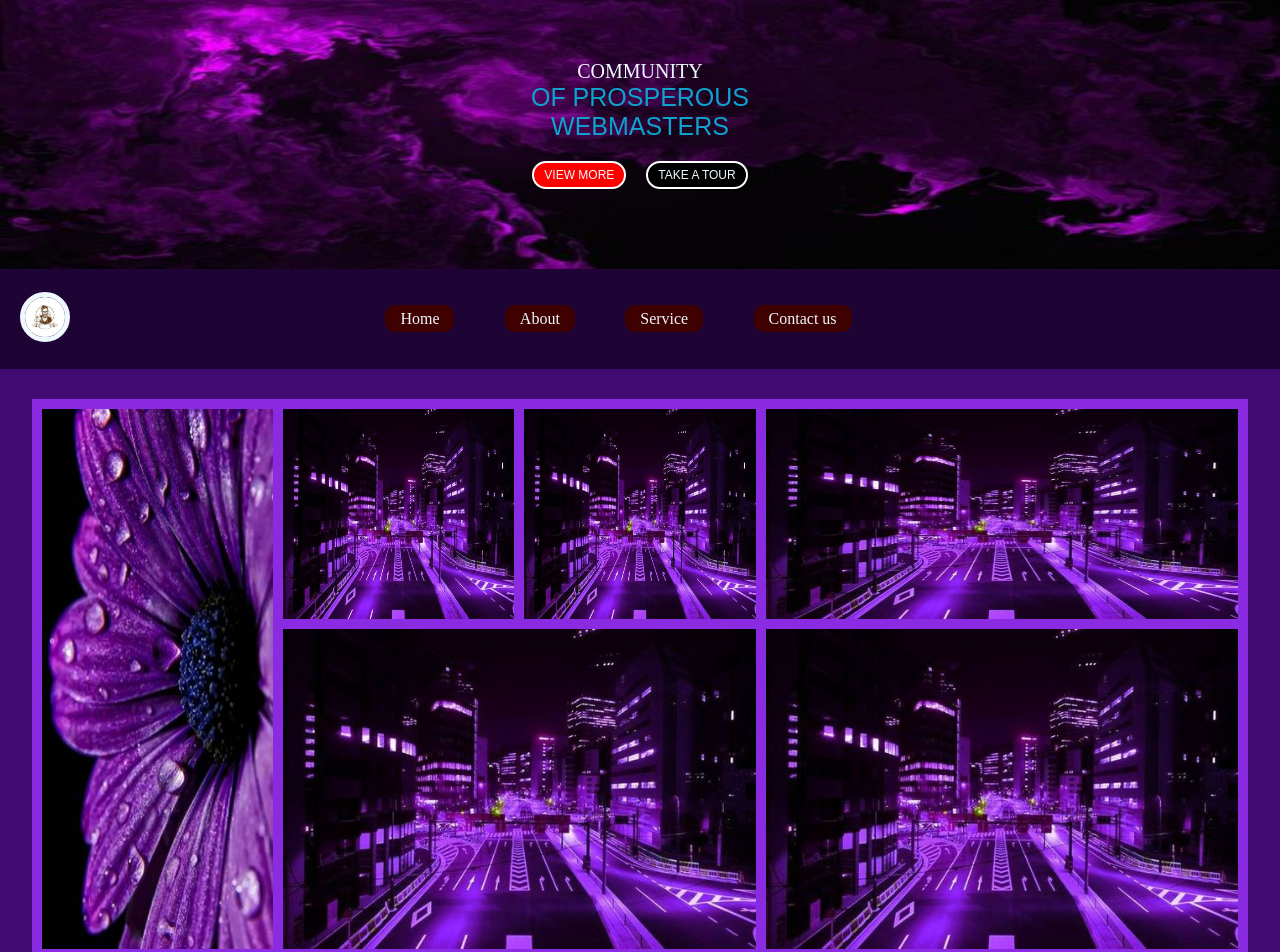
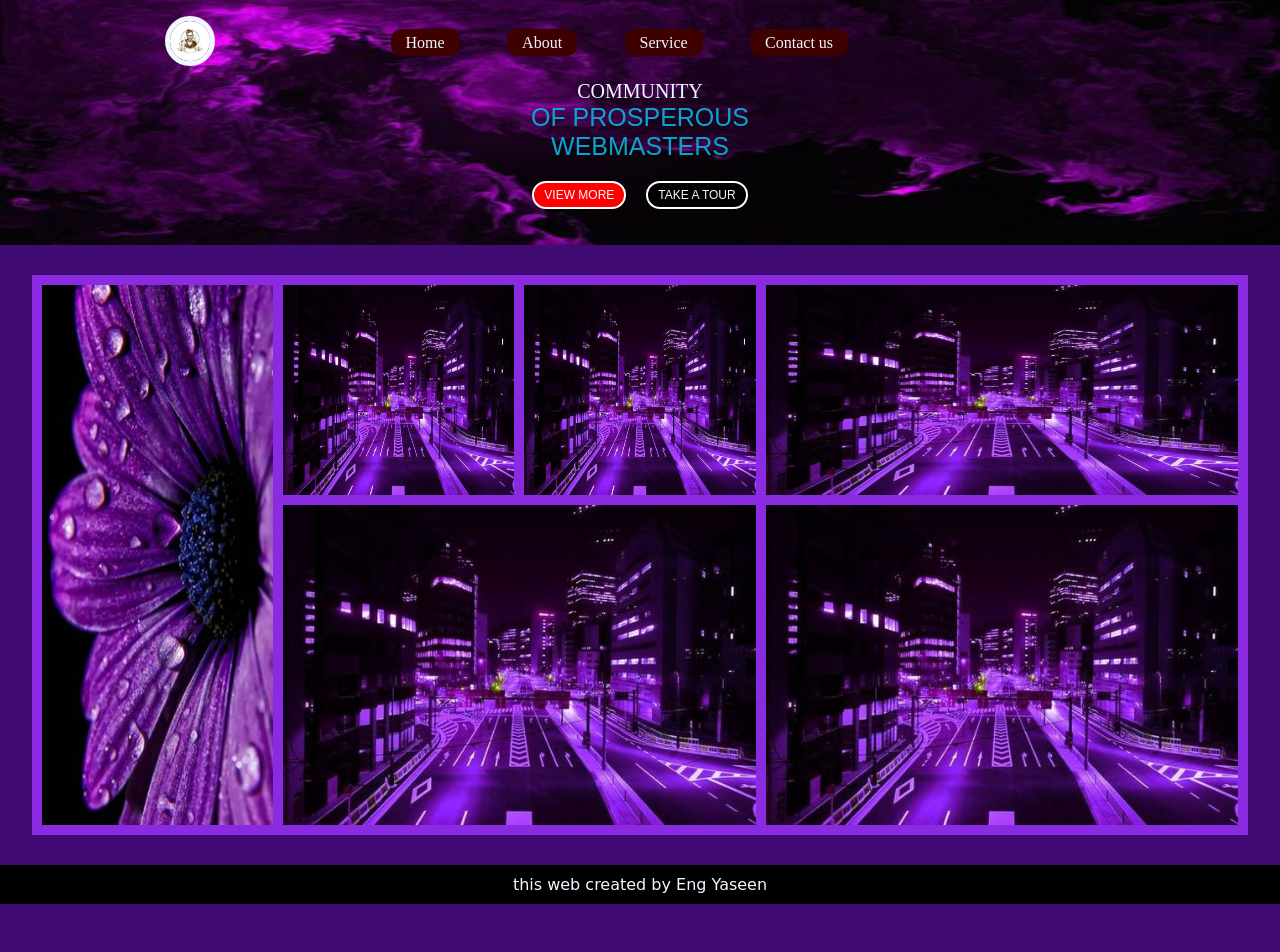
Before and after one commit to yaseen74/speed-web, a plain HTML site: page index.html in a window 1280 px wide. Shown: the top 952 px of the page. After the commit the page ends 904 px from the top, so only its background shows below. Drawn offline with Linux system fonts and the light colour scheme.

Commit message:
handle css

```diff
--- a/index.html
+++ b/index.html
@@ -7,7 +7,22 @@
     <link rel="stylesheet" href="style13.css">
 </head>
 <body>
+
     <div class="backgroundpic">
+        <div class="header">
+            <div class="logo">
+                <img class="img1" src="task 10 images/IMG-20250308-WA0017.jpg" alt="">
+            </div>
+
+            <div class="navbar">
+                <ul>
+                    <li><a href="#">Home</a></li>
+                    <li><a href="#">About</a></li>
+                    <li><a href="#">Service</a></li>
+                    <li><a href="#">Contact us</a></li>
+                </ul>
+            </div>
+        </div>
 
         <div class="paragraphs">
             <p class="p1">COMMUNITY</p>
@@ -20,22 +35,6 @@
             <button class="button2">TAKE A TOUR</button>
         </div>
 
-    </div>
-
-    <div class="header">
-
-        <div class="logo">
-            <img class="img1" src="task 10 images/IMG-20250308-WA0017.jpg" alt="">
-        </div>
-
-        <div class="navbar">
-            <ul>
-                <li><a href="#">Home</a></li>
-                <li><a href="#">About</a></li>
-                <li><a href="#">Service</a></li>
-                <li><a href="#">Contact us</a></li>
-            </ul>
-        </div>
     </div>
 
     <div class="parent">
--- a/style13.css
+++ b/style13.css
@@ -12,7 +12,10 @@ body {
     background-image: url("task 10 images/IMG-20250308-WA0021.jpg");
     background-size: 100% 100%;
     text-align: center;
-    padding: 60px;
+    padding: 2vh;
+}
+.paragraphs {
+    margin: 10px 0;
 }
 .paragraphs .p1 {
     color: aliceblue;
@@ -58,9 +61,7 @@ body {
 /* دول الهيدر */
 .header {
     width: 100%;
-    height: 100px;
     padding-left: 20px;
-    background-color: rgb(29, 4, 53);
     display: flex;
     align-items: center;
     justify-content: space-evenly;
@@ -74,7 +75,6 @@ body {
     border: 5px solid aliceblue;
     border-radius: 50%;
     width: 50px;
-    height: 50px;
 }
 
 .header .navbar {
```
